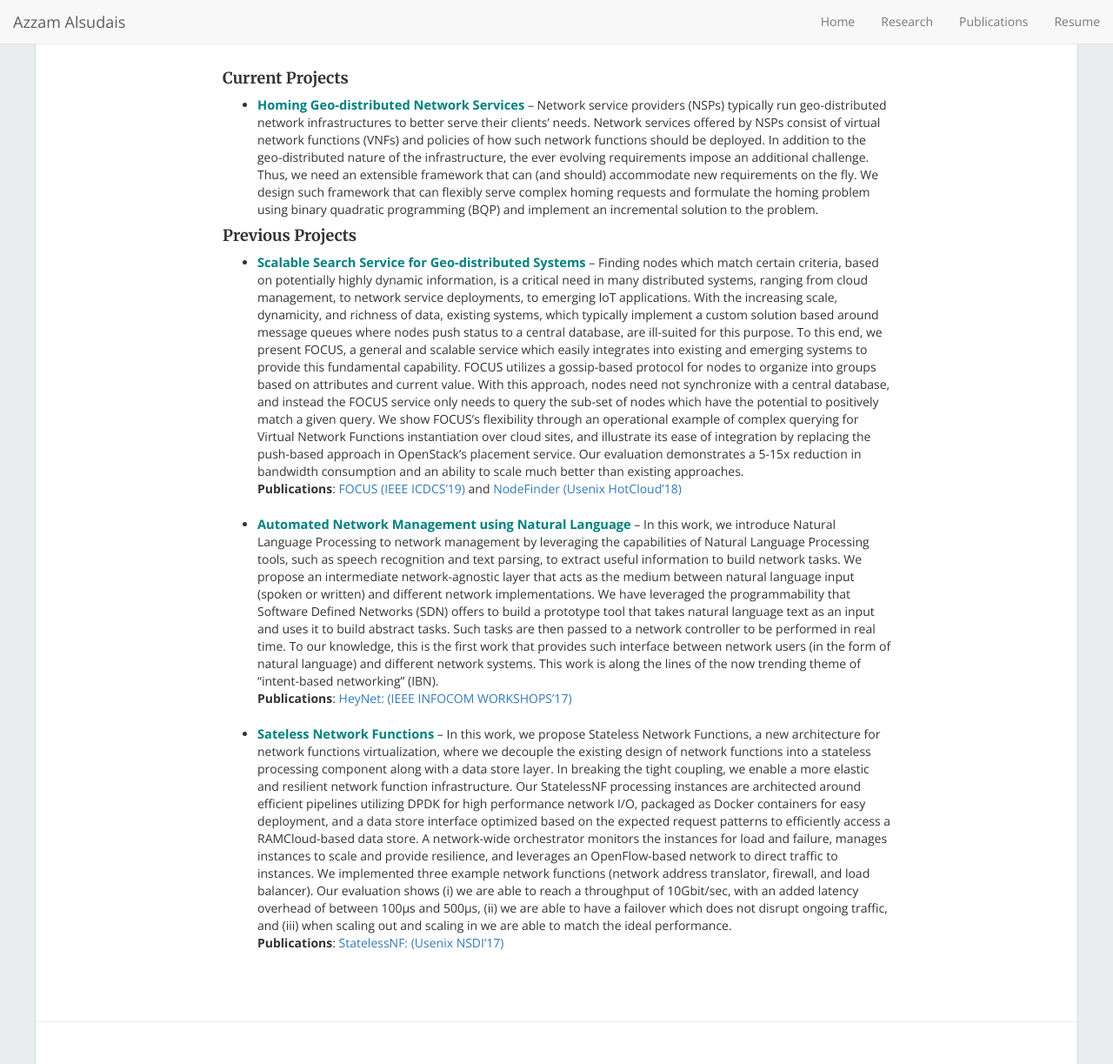
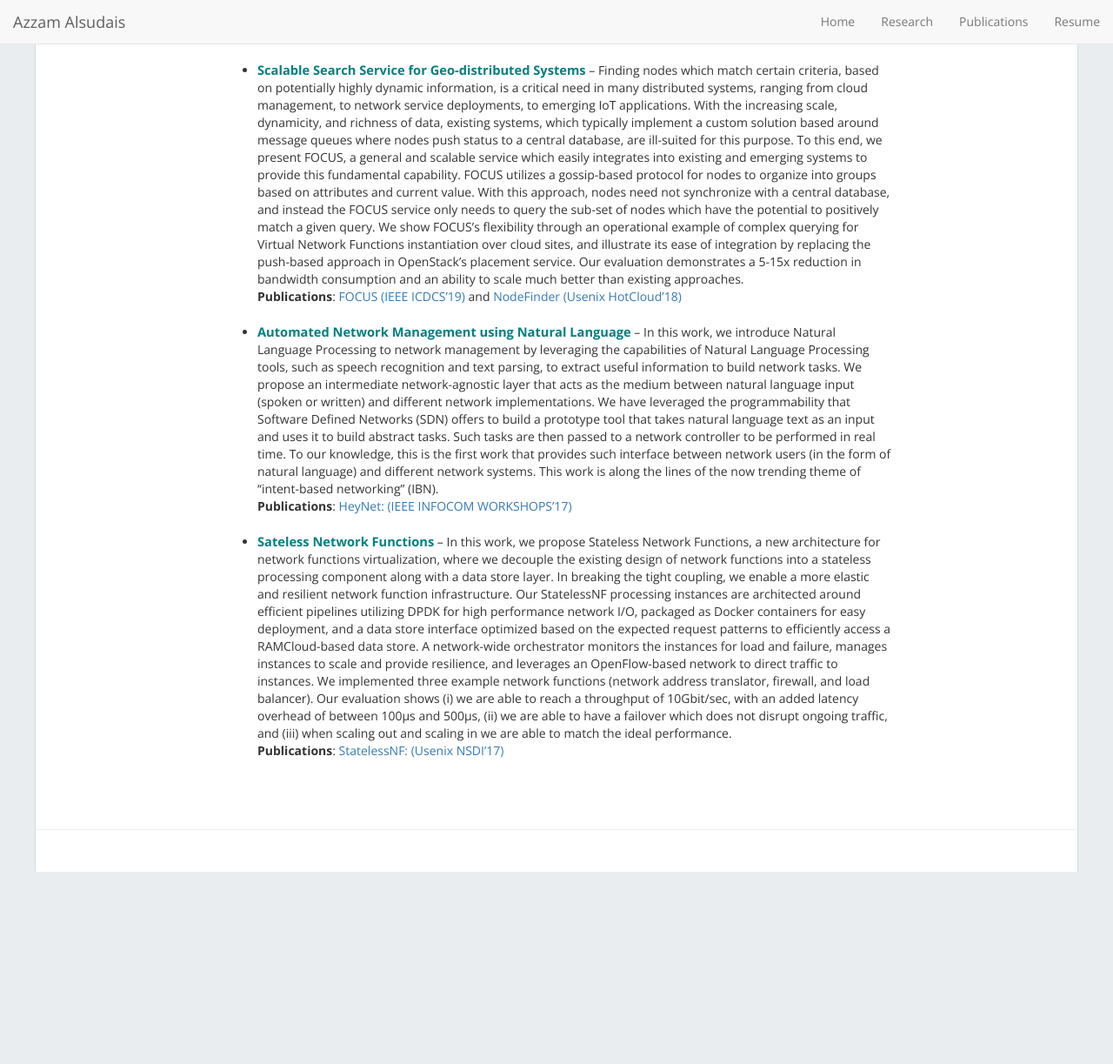
Before and after one commit to aalsudais/aalsudais.github.io, a Jekyll site: the page built from _pages/research.md, in a window 1280 px wide and 1223 px high. Shown: the whole window at 87% size. Built offline with Jekyll 4.4.1, drawn with Linux system fonts in a browser that asks for light colours; nearby versions of some CDN libraries.

Commit message:
Update research.md

```diff
--- a/_pages/research.md
+++ b/_pages/research.md
@@ -4,19 +4,6 @@ title: Research
 permalink: /research
 ---
 
-
-
-
-#### Current Projects
-
-- <span style="color:teal; font-size:11pt;">**Homing Geo-distributed Network Services**</span> -- Network service providers (NSPs) typically run geo-distributed network infrastructures to
-better serve their clients' needs.
-Network services offered by NSPs consist of virtual network functions (VNFs) and policies of how such network functions should be deployed.
-In addition to the geo-distributed nature of the infrastructure, the ever evolving requirements impose an additional challenge.
-Thus, we need an extensible framework that can (and should) accommodate new requirements on the fly. We design such framework that can flexibly
-serve complex homing requests and formulate the homing problem using binary quadratic programming (BQP) and implement an incremental solution to the problem.
-
-#### Previous Projects
 
 - <span style="color:teal; font-size:11pt;">**Scalable Search Service for Geo-distributed Systems**</span> -- Finding nodes which match certain criteria, based on potentially highly dynamic information, is a critical need
 in many distributed systems, ranging from cloud management, to network service deployments, to emerging IoT applications.
```
